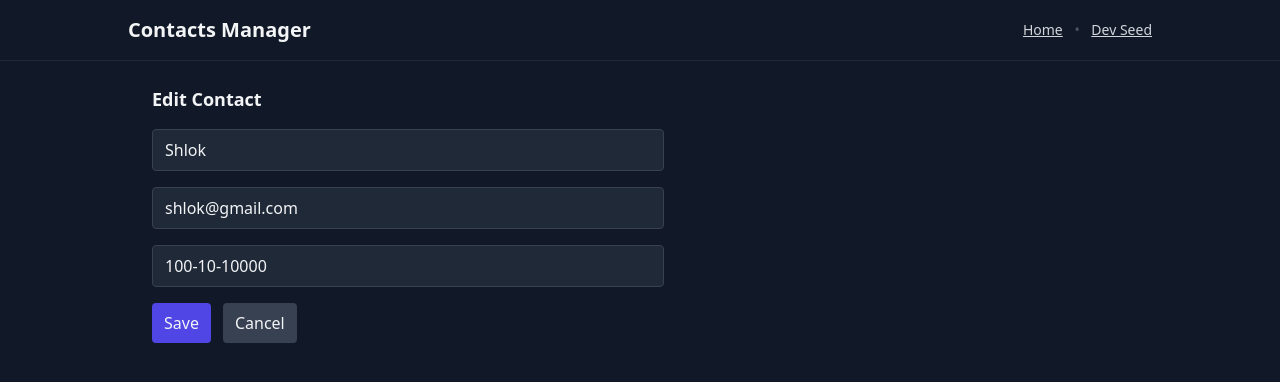
After one commit to Shlokktiwarii/Contact-Manager-Flask, a Flask app: page /contacts/1/edit in a window 1280 px wide. The commit adds this page. Shown: the top 382 px of the page. Run offline with Flask 3, Linux system fonts and the light colour scheme; some libraries are stand-ins or nearby versions.

Commit message:
Edit feature added

```diff
--- a/app/route.py
+++ b/app/route.py
@@ -32,6 +32,12 @@ def new_contact():
           return "Email must be unique",400
         return redirect(url_for("main.home"))
 
+@bp.get("/contacts/<int:contact_id>/edit")
+def edit_contact(contact_id: int):
+   contact = Contact.query.get_or_404(contact_id)
+
+   return render_template("edit.html",contact=contact)
+
 
 
 @bp.get("/dev/seed")
--- /dev/null
+++ b/templates/edit.html
@@ -0,0 +1,32 @@
+{% extends "base.html" %} {% block title %}Edit Contact — Contacts Manager{%
+endblock %} {% block content %}
+<h2 class="text-lg font-semibold mb-4">Edit Contact</h2>
+
+<form method="post" class="grid gap-4 max-w-lg">
+  <input
+    name="name"
+    value="{{ contact.name }}"
+    class="px-3 py-2 rounded bg-gray-800 border border-gray-700"
+    required
+  />
+  <input
+    name="email"
+    value="{{ contact.email }}"
+    class="px-3 py-2 rounded bg-gray-800 border border-gray-700"
+    required
+  />
+  <input
+    name="phone"
+    value="{{ contact.phone or '' }}"
+    class="px-3 py-2 rounded bg-gray-800 border border-gray-700"
+  />
+  <div class="flex gap-3">
+    <button class="px-3 py-2 rounded bg-indigo-600 hover:bg-indigo-500">
+      Save
+    </button>
+    <a href="{{ url_for('main.home') }}" class="px-3 py-2 rounded bg-gray-700"
+      >Cancel</a
+    >
+  </div>
+</form>
+{% endblock %}
--- a/templates/index2.html
+++ b/templates/index2.html
@@ -24,7 +24,10 @@ endblock %} {% block content %}
         <td class="px-4 py-2">{{ c.email }}</td>
         <td class="px-4 py-2">{{ c.phone }}</td>
         <td class="px-4 py-2 text-right">
-          <span class="underline cursor-pointer">Edit</span>
+          <a href="{{url_for('main.edit_contact', contact_id = c.id)}}"
+           class="underline cursor-pointer">
+            Edit
+          </a>
         </td>
       </tr>
       {% else %}
```
Also changed, not shown: instance/contacts.db.
